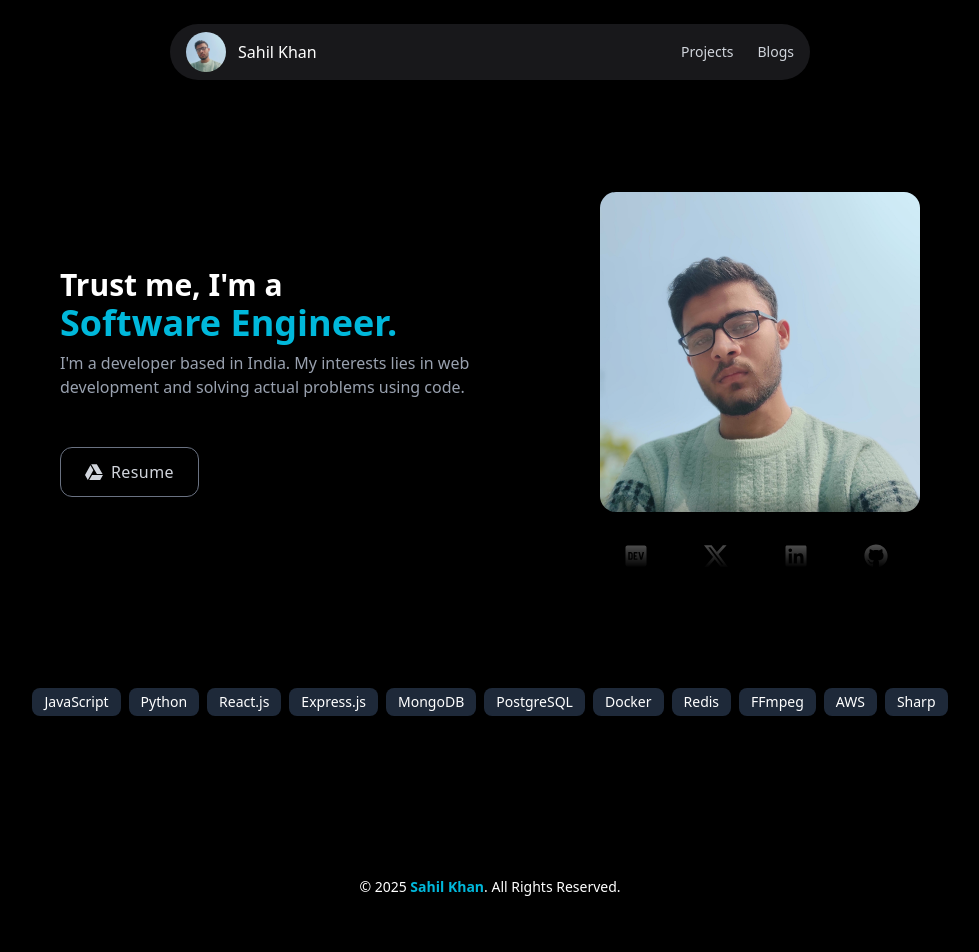
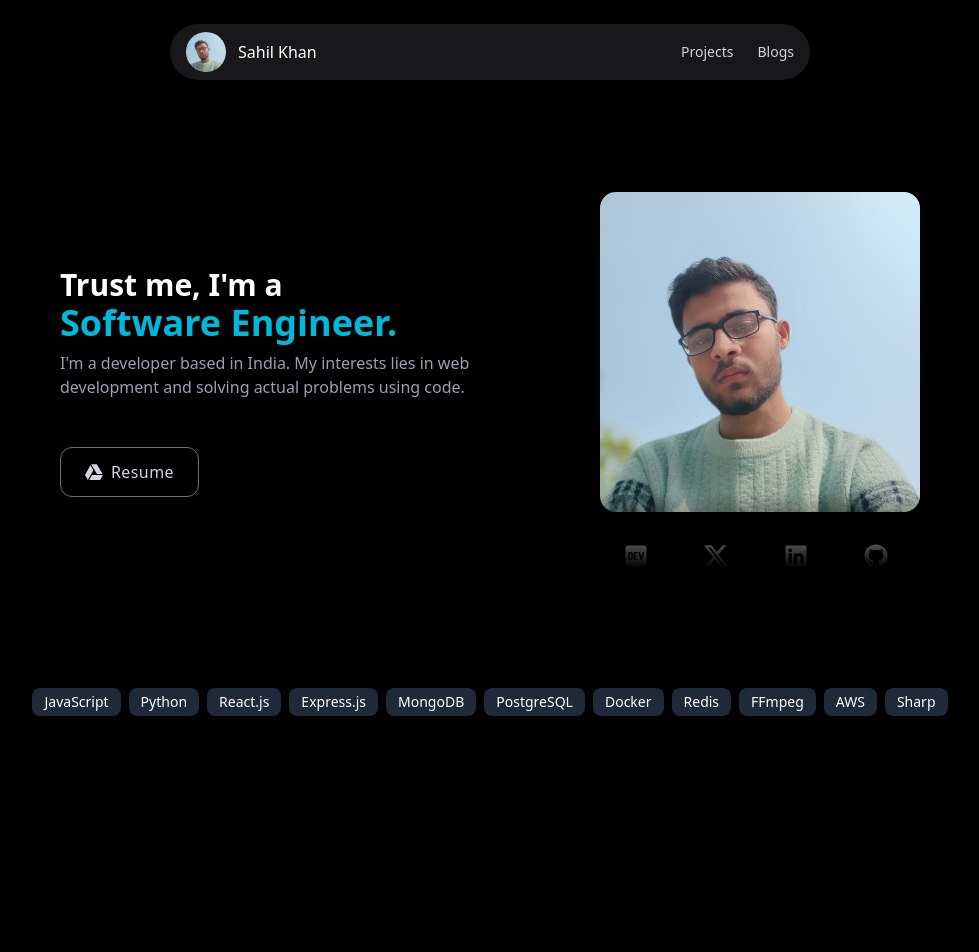
Before and after one commit to Itxsahil/portfolio-via-vite-react-ts, a React (Vite) app: page / in a window 1280 px wide. Shown: the top 952 px of the page, without its empty margins (150-1129 px from the left). Before the commit the page ends 929 px from the top, so only its background shows below. Built offline with nearby package versions, Linux system fonts and the light colour scheme.

Commit message:
footer-posiion

```diff
--- a/src/components/Footer.tsx
+++ b/src/components/Footer.tsx
@@ -1,6 +1,6 @@
 const Footer = () => {
   return (
-    <footer className="w-full text-white flex items-center border-t border-transparent backdrop-blur-lg dark:border-gray-800 z-50 py-4 mt-[120px]">
+    <footer className="w-full text-white flex items-center border-t border-transparent backdrop-blur-lg dark:border-gray-800 z-50 py-4">
       <div className="mx-auto flex max-w-7xl items-center justify-between px-6 py-4">
         <p className="text-sm">
           &copy; {new Date().getFullYear()}
--- a/src/layout.tsx
+++ b/src/layout.tsx
@@ -6,7 +6,9 @@ export default function Layout() {
     <>
       <Header />
 
-      <Outlet />
+      <div className="min-h-screen">
+      <Outlet  />
+      </div>
 
       <Footer />
     </>
```
